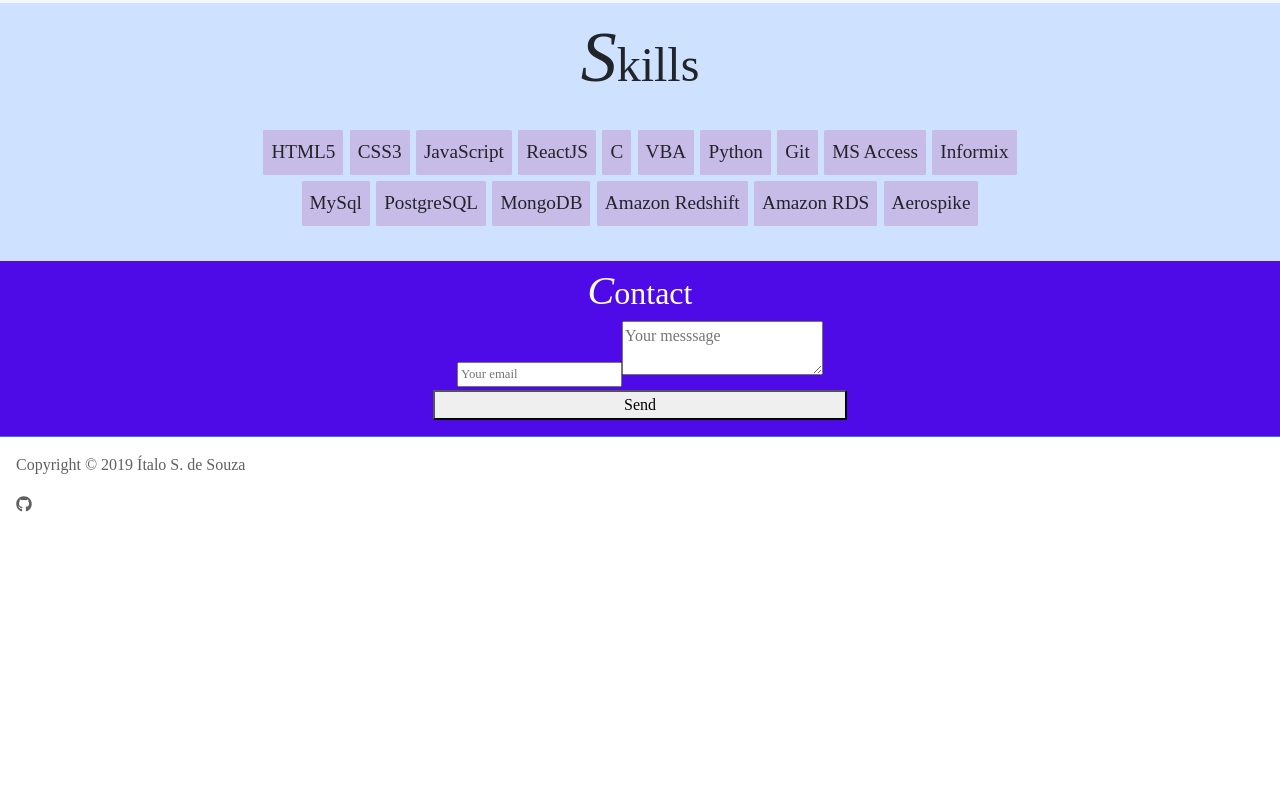
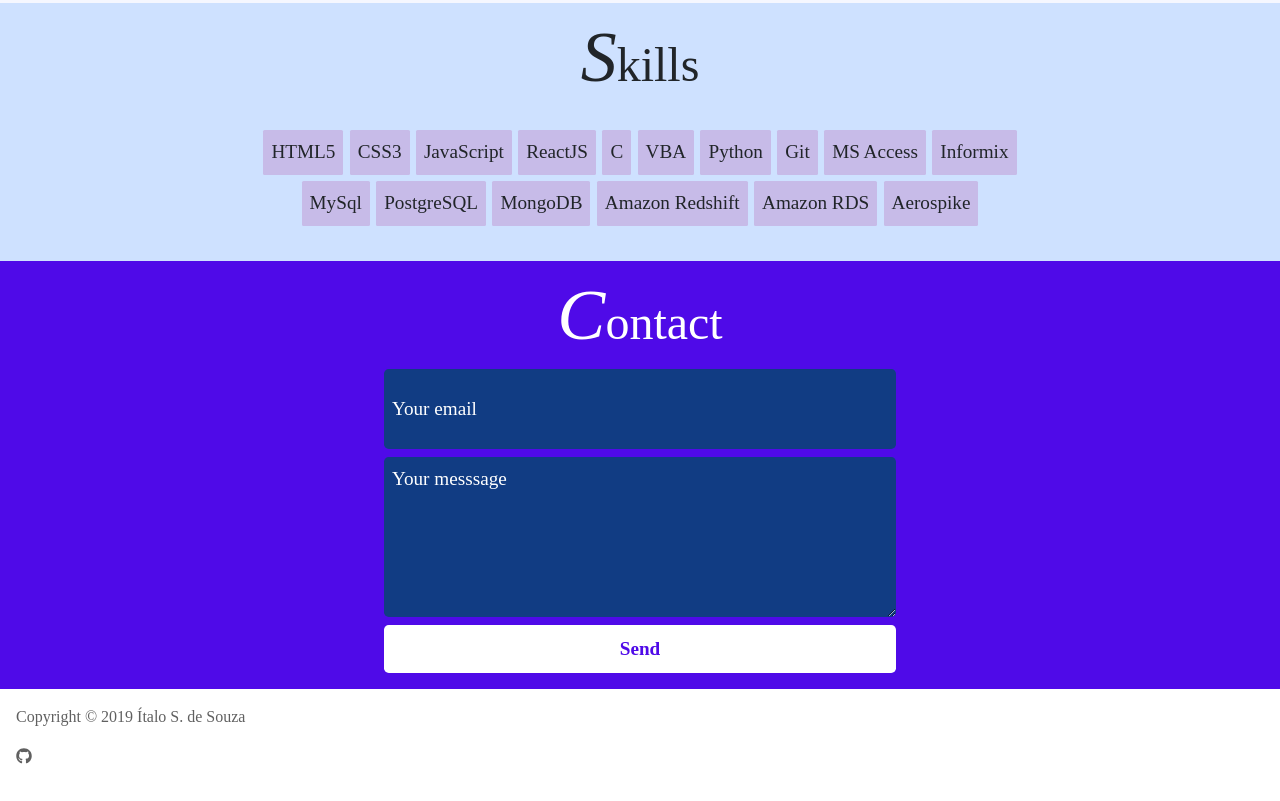
Before and after one commit to isds/myresume, a React app in the folder myresume/: page / in a window 1280 px wide. Shown: the part 2663-3464 px from the top of the page. Before the commit the page ends 3212 px from the top, so only its background shows below. Built offline with nearby package versions, Linux system fonts and the light colour scheme.

Commit message:
Formated form and resized to 40% of screen.

```diff
--- a/myresume/src/components/Contact/Contact.css
+++ b/myresume/src/components/Contact/Contact.css
@@ -1,41 +1,75 @@
 .contact-container {
   display: flex;
+  flex-direction: column;
   align-items: center;
-  justify-content: center;
 
   background-color: #4F0AE8;
-  text-align: center;
-
-  border-bottom: 1px solid #3478E8;
-
   padding-bottom: 1rem;
 }
 
 .contact-title {
-  font-size: 2rem;
-  display: inline-block;
+  font-size: 3rem;
   color: #ffffff;
+  text-align: center;
 }
 
 .contact-title::first-letter {
-  font-size: 2.5rem;
+  font-size: 4.5rem;
   font-style: italic;
 }
 
-
-.contact-container input{
-  font-size: 0.8em;
-  margin-bottom: 0.2rem;
+.contact-form {
+  display: flex;
+  flex-direction: column;
+  width: 40%;
 }
 
-.contact-container textarea{
-  font-size: 1rem;
-  margin-bottom: 0.2rem;
+.contact-form input{
+  font-size: 1.2em;
+  height: 10vh;
+
+  color: #FFFFFF;
+  background-color: #113c83;
+
+  padding: 0.5rem;
+  margin-bottom: 0.5rem;
+
+  border-width: 0;
+  border-radius: 0.3rem;
 }
 
-.contact-container button{
+.contact-form input::placeholder{
+  color: #FFFFFF;
+}
+
+.contact-form textarea{
+  font-size: 1.2rem;
+  height: 10rem;
+
+  color: #ffffff;
+  background-color: #113c83;
+
+  padding: 0.5rem;
+  margin-bottom: 0.5rem;
+
+  border-width: 0;
+  border-radius: 0.3rem;
+}
+
+.contact-form textarea::placeholder{
+  color: #FFFFFF;
+}
+
+.contact-form button{
   width: 100%;
-  text-align: center;
-  justify-content: center;
+  height: 3rem;
   align-items: center;
+
+  color: #4F0AE8;
+  font-size: 1.2rem;
+  font-weight: bold;
+
+  border-width: 0;
+  border-radius: 0.3rem;
+  background-color: #ffffff;
 }
--- a/myresume/src/components/Contact/Contact.js
+++ b/myresume/src/components/Contact/Contact.js
@@ -15,18 +15,18 @@ class Contact extends Component {
     this.setState({ message: event.target.value })
   }
 
-  handleSendClick = () => {
+  handleSendClick = (event) => {
     console.log('SEND CLICKED: ', this.state.message)
   }
 
   render() {
     return (
       <div id="contact" className="contact-container">
-        <div >
         <div className="contact-title">
           Contact
         </div>
-          <div>
+
+        <form className="contact-form" onSubmit={this.handleSendClick}>
           <input
             type="email"
             value={this.state.email}
@@ -37,8 +37,7 @@ class Contact extends Component {
             value={this.state.message}
             onChange={this.handleMessageChange} />
           <button onClick={this.handleSendClick} >Send</button>
-          </div>
-        </div>
+        </form>
       </div>
     );
   }
```
Lines whose indentation alone changed are shown as unchanged.
